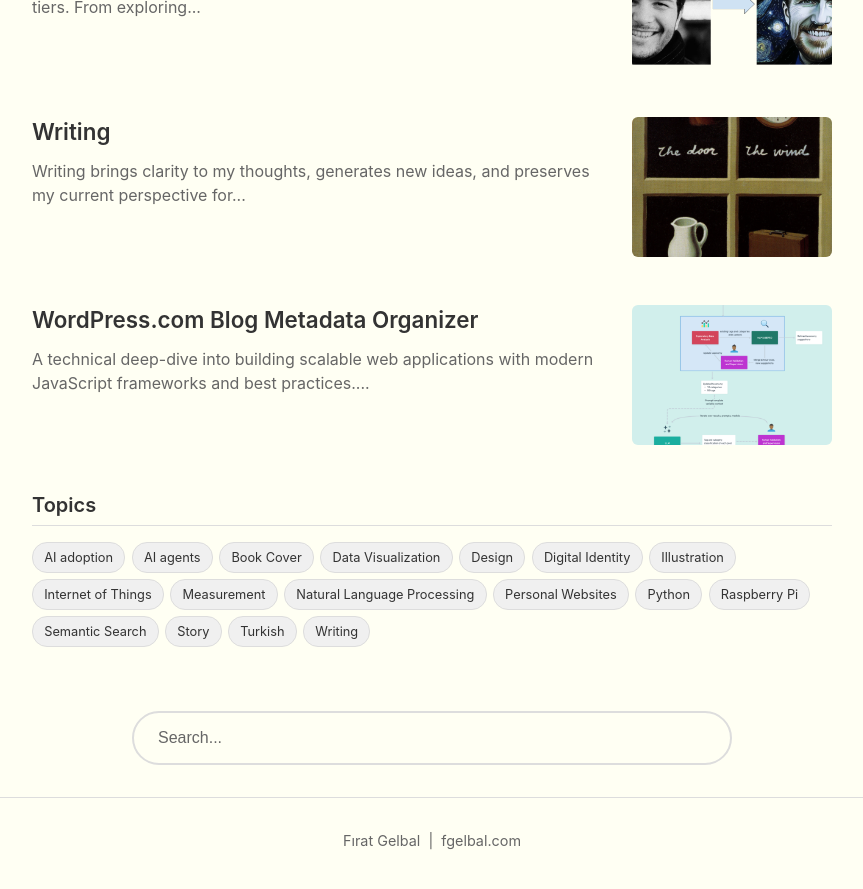
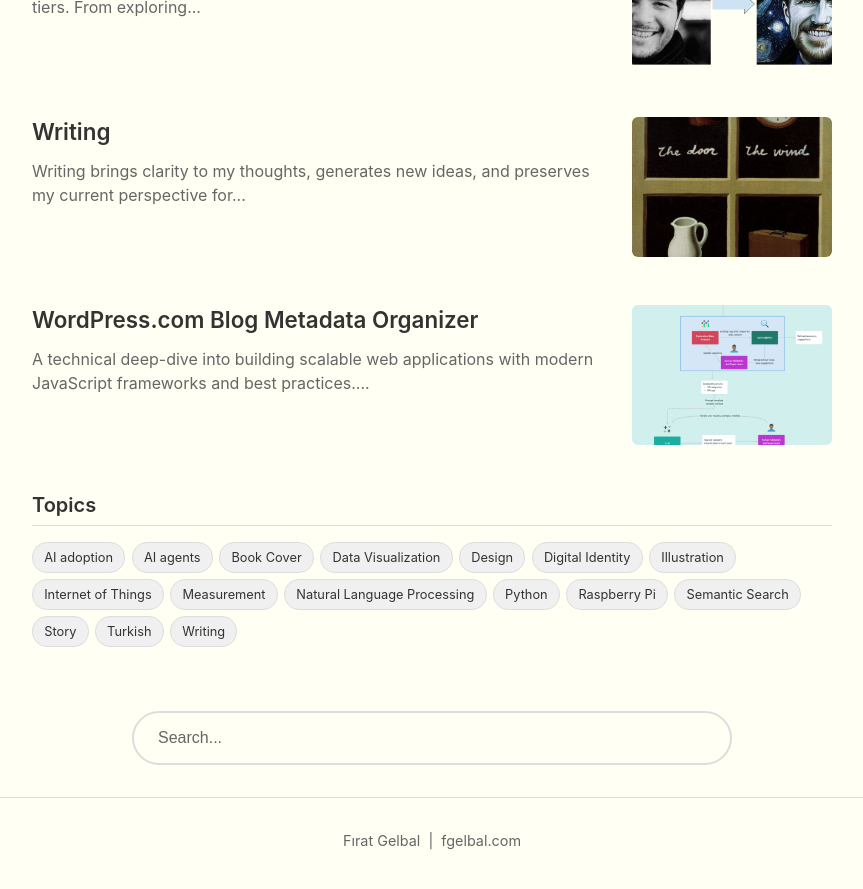
Before and after one commit to gelbal/gelbal.github.io, a Jekyll site: the page built from index.html, in a window 1280 px wide and 900 px high, scrolled down 1082 px. Shown: the top 889 px of the window, without its empty margins (208-1071 px from the left). Built offline with Jekyll 4.4.1, drawn with Linux system fonts in a browser that asks for light colours.

Commit message:
fix: update post tags to AI adoption and AI agents

```diff
--- a/_posts/2026-02-27-markdown-for-machines.md
+++ b/_posts/2026-02-27-markdown-for-machines.md
@@ -2,7 +2,7 @@
 title: "Markdown for Machines"
 thumbnail: "/assets/images/2026-02-27-markdown-for-machines/sketch-to-vector-doorway.png"
 category: "essay"
-tags: ["latest", "AI agents", "Personal Websites"]
+tags: ["latest", "AI adoption", "AI agents"]
 date: 2026-02-27
 excerpt: "For years, websites served humans and search engines. Now AI agents are the third audience. I read Dries Buytaert's post about serving Markdown for them, and asked Claude Code to bring the idea to my static site."
 ---
```
